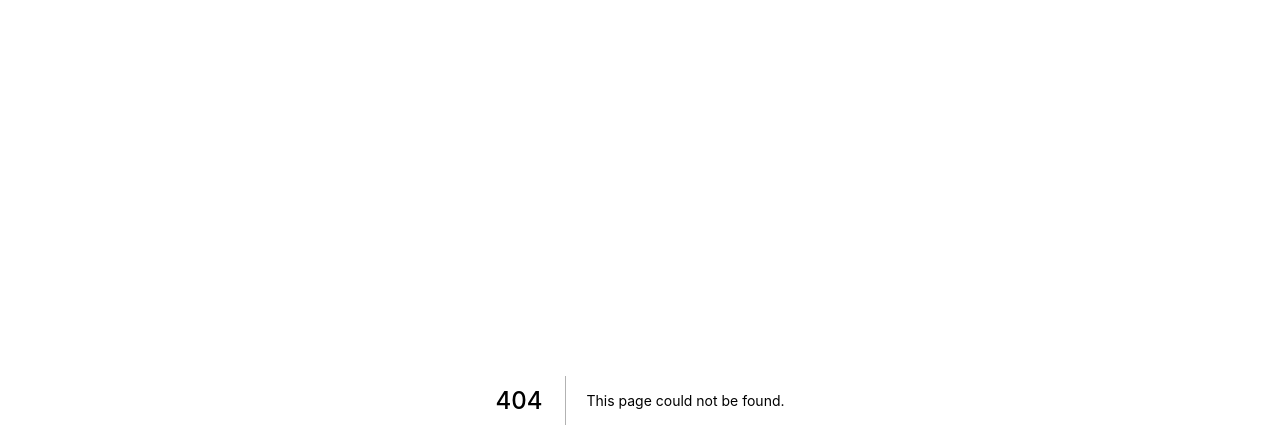
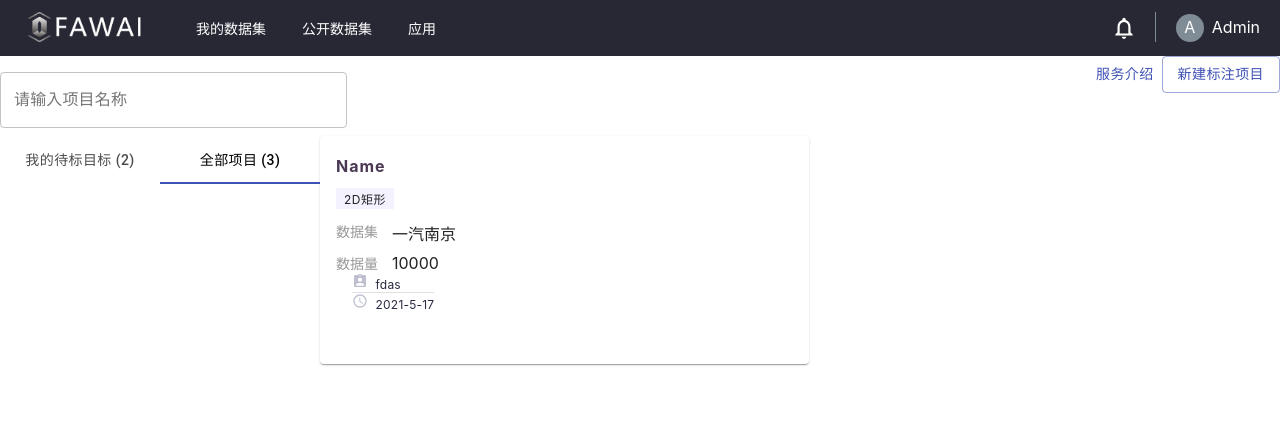
Before and after one commit to thatseanren/fawai, a Next.js app: page /tools/annotation in a window 1280 px wide. Before the commit this address had no page. Shown: the top 448 px of the page. Built offline with nearby package versions, Linux system fonts and the light colour scheme.

Commit message:
——document.js

```diff
--- /dev/null
+++ b/component/annotationTasks.js
@@ -0,0 +1,131 @@
+import React from "react";
+import TextField from "@material-ui/core/TextField";
+import Button from "@material-ui/core/Button";
+import Paper from "@material-ui/core/Paper";
+import Tab from "@material-ui/core/Tab";
+import Tabs from "@material-ui/core/Tabs";
+import { Divider, Grid } from "@material-ui/core";
+import Autocomplete from "@material-ui/lab/Autocomplete";
+import AssignmentIndIcon from '@material-ui/icons/AssignmentInd';
+import ScheduleIcon from '@material-ui/icons/Schedule';
+import { makeStyles } from "@material-ui/core/styles"
+
+const useStyles = makeStyles({
+
+    icon: {
+        fontSize: "16px",
+        marginRight: "4px",
+        color: "rgb(190,192,208)"
+    },
+    "& :after": {
+        "backgroundColor": "rgb(4, 178, 238)",
+        "caretColor": "rgb(4,178,238)",
+        "fontSize": "13px",
+        borderRadius: "50%",
+        display: "inline-block",
+        height: "100%",
+        opacity: 0,
+        pointerEvents: "none",
+        position: "absolute",
+        transform: "scale(1.3)",
+        width: "100%",
+        transition: "opacity .2s cubic-bezier(.4,0,.6,1)"
+    }
+
+})
+
+export default function AnnotationTask(props) {
+    const [value, setValue] = React.useState(1);
+    const handleChange = (event, newValue) => {
+        setValue(newValue);
+    };
+
+    return (
+        <Grid container id="AnnotationTasksContainer" style={{ position: "relative", top: "56px" }}>
+            <Grid item container style={{ justifyContent: "space-between" }}>
+                <div style={{ flexBasis: "347px" }}>
+                    <Autocomplete
+                        freeSolo
+                        options={["fdsa", "dfsafsda"]}
+                        renderInput={(params) => (
+                            <TextField
+                                {...params}
+                                label="请输入项目名称"
+                                margin="normal"
+                                variant="outlined"
+                            />
+                        )}
+                    ></Autocomplete>
+                </div>
+                <div>
+                    <Button color="primary" variant="text">
+                        {" "}
+            服务介绍
+          </Button>
+                    <Button color="primary" variant="outlined">
+                        {" "}
+            新建标注项目
+          </Button>
+                </div>
+            </Grid>
+            <Grid item >
+                <Tabs
+                    value={value}
+                    indicatorColor="primary"
+                    onChange={handleChange}
+                    aria-label="myTabs">
+                    <Tab label={`我的待标目标 (${2})`} />
+                    <Tab label={`全部项目 (${3})`} />
+                </Tabs>
+
+            </Grid>
+            <Grid item>
+                <PaperLikeTask>
+
+                </PaperLikeTask>
+            </Grid>
+        </Grid>
+    );
+}
+
+function PaperLikeTask(props) {
+    const classes = useStyles()
+    return (
+        <Paper>
+            <Grid container style={{ padding: "20px 16px 12px" }}>
+                <Grid item style={{ color: "rgb(75,57,83)", letterSpacing: "1px", fontWeight: "bold", marginBottom: "12px", whiteSpace: "nowrap", overflow: "hidden", textOverflow: "ellipsis" }}>
+                    {"Name"}
+                </Grid>
+                <Grid item container style={{ marginBottom: "12px" }}>
+                    <TagsWithin />
+                </Grid>
+                <Grid item container style={{ marginBottom: "8px" }}>
+                    <div style={{ flexBasis: "56px", color: "#999", fontSize: "14px", boxFlex: "0" }} children="数据集" />
+                    <div style={{ whiteSpace: "nowrap", overflow: "hidden", textOverflow: "ellipsis" }} children="一汽南京" />
+                </Grid>
+                <Grid item container>
+                    <div style={{ flexBasis: "56px", color: "#999", fontSize: "14px", boxFlex: "0" }} children="数据量" />
+                    <div style={{ whiteSpace: "nowrap", overflow: "hidden", textOverflow: "ellipsis" }} children="10000" />
+                </Grid>
+                <Grid item style={{ whiteSpace: "nowrap", marginBottom: "16px", padding: "0px 16px", textOverflow: "ellipsis", letterSpacing: "0.2px", color: "rgb(39, 42,66)", fontSize: "12px" }}>
+                    < AssignmentIndIcon className={classes.icon} />
+                    <span style={{ color: "rgb(39, 42,66))" }}> fdas</span>
+                    <Divider />
+                    < ScheduleIcon className={classes.icon} />
+                    <span style={{ color: "rgb(39, 42,66))" }}> 2021-5-17 </span>
+                </Grid>
+                <Grid item container style={{ padding: "12px 16px" }}>
+                    <div>
+                    </div>
+                </Grid>
+            </Grid>
+        </Paper>
+    )
+}
+function TagsWithin(props) {
+    return (
+        <div style={{ background: "rgba(90,60,255,0.063)", letterSpacing: "0.5px", fontSize: "12px", padding: "2px 8px", color: "rbg(90,60,255)", marginRight: "8px" }}>
+            {"2D矩形"}
+        </div>
+    )
+}
--- /dev/null
+++ b/mol.mjs
@@ -0,0 +1 @@
+export var a = 0;
--- a/package.json
+++ b/package.json
@@ -10,6 +10,7 @@
   "dependencies": {
     "@material-ui/core": "^4.11.4",
     "@material-ui/icons": "^4.11.2",
+    "@material-ui/lab": "*",
     "clsx": "^1.1.1",
     "next": "10.2.0",
     "react": "17.0.2",
--- /dev/null
+++ b/pages/_document.js
@@ -0,0 +1,20 @@
+import Document, { Html, Head, Main, NextScript } from "next/document"
+import { ServerStyleSheets } from "@material-ui/styles"
+import React from "react";
+
+export default class MyCocument extends Document {
+    static async getInitialProps(ctx) {
+        const sheets = new ServerStyleSheets();
+        const originalRenderPage = ctx.renderPage;
+        ctx.renderPage = () =>
+            originalRenderPage({
+                enhanceApp: (App) => (props) => sheets.collect(<App {...props} />)
+            })
+
+        const initialProps = await Document.getInitialProps(ctx)
+        return {
+            ...initialProps,
+            Styles: [...React.Children.toArray(initialProps.Styles), sheets.getStyleElement()]
+        }
+    }
+}
--- /dev/null
+++ b/pages/tools/annotation/index.js
@@ -0,0 +1,13 @@
+
+import React from "react"
+import Header from '../../header'
+import { useRouter } from "next/router";
+import AnnotationTasks from "../../../component/annotationTasks"
+export default function AnnotationPage(props) {
+    const router = useRouter()
+    const { name } = router.query
+    return (<React.Fragment>
+        <Header />
+        <AnnotationTasks />
+    </React.Fragment>)
+}
```
Also changed, not shown: pages/index.js (+7 -0 lines), pages/tools/index.js (+17 -3 lines), 1 other file (tests, documents, lock files or other folders).
